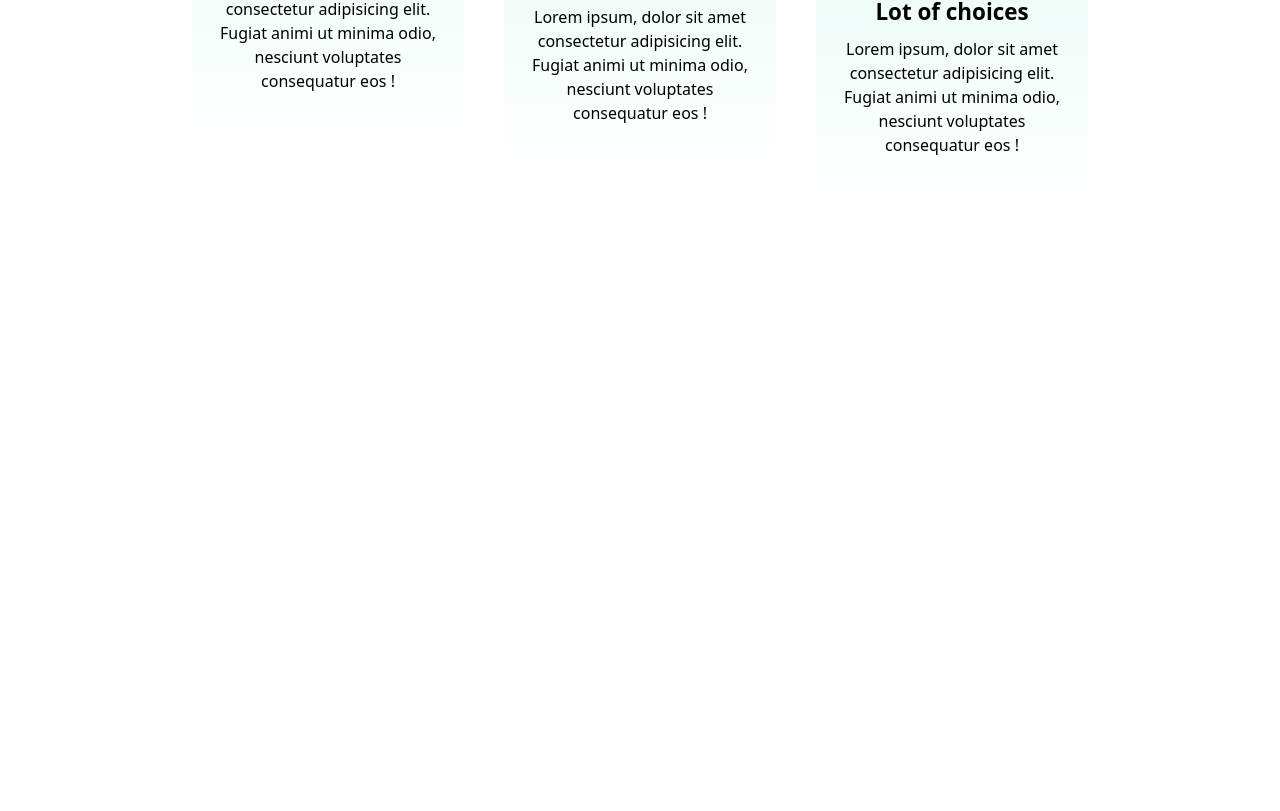
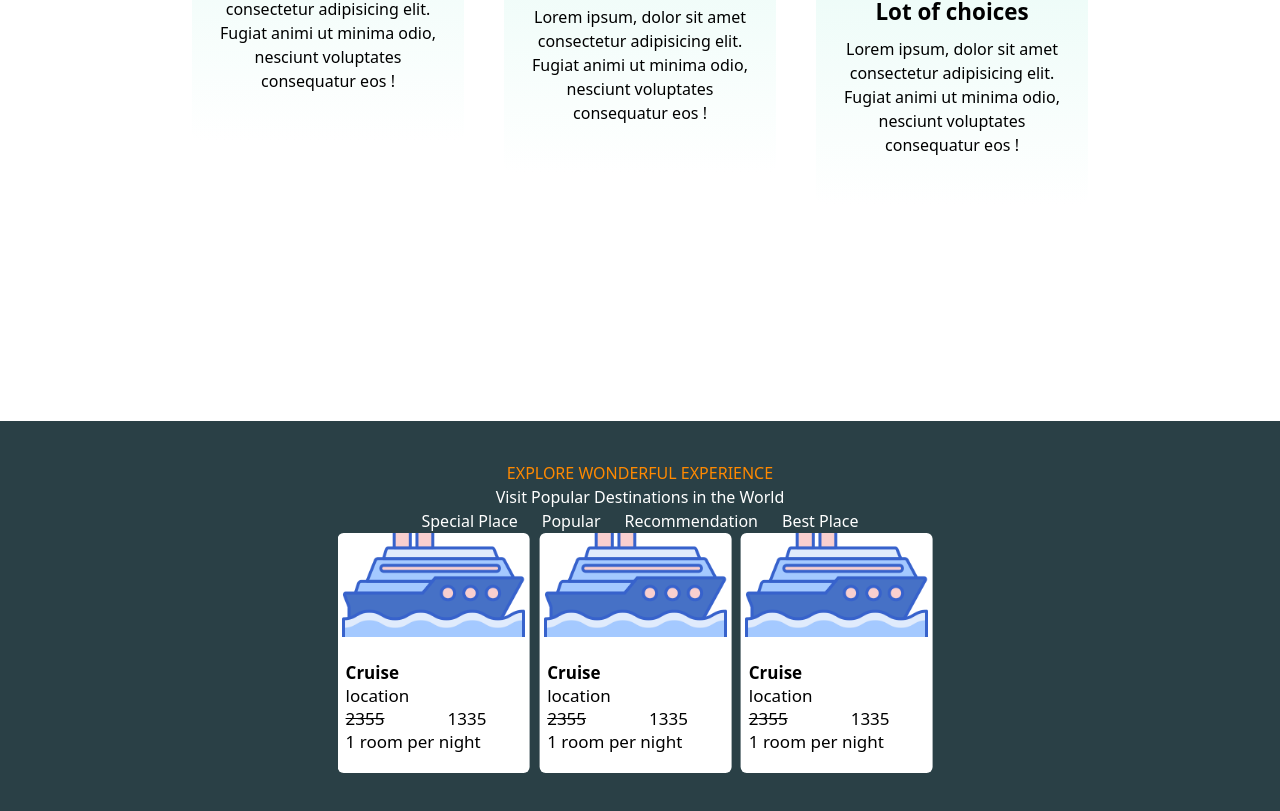
Before and after one commit to webakash1806/Ease-Book-India, a React (Vite) app in the folder client/: page / in a window 1280 px wide. Shown: the part 1823-2634 px from the top of the page. Before the commit the page ends 2244 px from the top, so only its background shows below. Built offline with nearby package versions, Linux system fonts and the light colour scheme.

Commit message:
explore section created

```diff
--- /dev/null
+++ b/client/src/Components/ExploreSection.jsx
@@ -0,0 +1,79 @@
+import React, { useState } from 'react'
+import cruiseImg from '../assets/Images/cruise.png'
+import AliceCarousel, { Link } from 'react-alice-carousel'
+import 'react-alice-carousel/lib/alice-carousel.css';
+const ExploreSection = () => {
+
+    const [active, setActive] = useState(1)
+
+
+    const responsive = {
+        0: {
+            items: 1,
+        },
+        640: {
+            items: 3
+        },
+        768: {
+            items: 3
+        },
+        1024: {
+            items: 3
+        }
+
+    }
+
+    const trendingList = [{ 'image': cruiseImg, 'name': "Cruise", 'price': '100', 'link': '/' },
+    { 'image': cruiseImg, 'name': "Cruise", 'price': '100', 'link': '/' },
+    { 'image': cruiseImg, 'name': "Cruise", 'price': '100', 'link': '/' },
+    { 'image': cruiseImg, 'name': "Cruise", 'price': '100', 'link': '/' }
+    ]
+
+    const item = trendingList.map((val) => {
+        return <>
+            <Link className='flex flex-col items-start bg-white text-black pb-3 w-[12rem] rounded-md  text-[15px] md:text-[16px] lg:text-[17px] '>
+                < img src={val.image} alt="" className='w-full h-[6.5rem]  mb-2 lg:mb-4 object-cover' />
+                <div className='p-2'>
+                    <div className='flex items-start  flex-col justify-between w-full'>
+                        <h3 className='font-bold w-[8.8rem] truncate'>{val.name}</h3>
+                        <p className='w-[8.8rem] truncate'>location</p>
+                    </div>
+                    <div className='flex items-center justify-between'>
+                        <strike>2355</strike>
+                        <h4>1335</h4>
+                    </div>
+                    <p>1 room per night</p>
+                </div>
+
+            </ Link>
+        </>
+    })
+
+    return (
+        <div className='bg-[#2A4046] flex flex-col items-center justify-center p-10'>
+            <h3 className='text-[#FF8900]'>EXPLORE WONDERFUL EXPERIENCE</h3>
+            <h2>Visit Popular Destinations in the World</h2>
+            <div className='flex gap-6'>
+                <h5>Special Place</h5>
+                <h5>Popular</h5>
+                <h5>Recommendation</h5>
+                <h5>Best Place</h5>
+            </div>
+            <div className='w-[12.5rem]   sm:w-[20rem] md:w-[37.8rem] flex items-center justify-center '>
+                <AliceCarousel
+                    mouseTracking
+                    autoPlayInterval={2500}
+                    animationDuration={1200}
+                    infinite
+                    responsive={responsive}
+                    disableDotsControls
+                    disableButtonsControls
+                    items={item}
+                    autoPlay
+                />
+            </div>
+        </div>
+    )
+}
+
+export default ExploreSection
--- a/client/src/Pages/HomePage.jsx
+++ b/client/src/Pages/HomePage.jsx
@@ -1,12 +1,14 @@
 import React from 'react'
 import HeroSection from '../Components/HeroSection'
 import CategorySection from '../Components/CategorySection'
+import ExploreSection from '../Components/ExploreSection'
 
 const HomePage = () => {
     return (
         <div className='text-white h-[100vh] w-full bg-black'>
             <HeroSection />
             <CategorySection />
+            <ExploreSection />
         </div>
     )
 }
```
